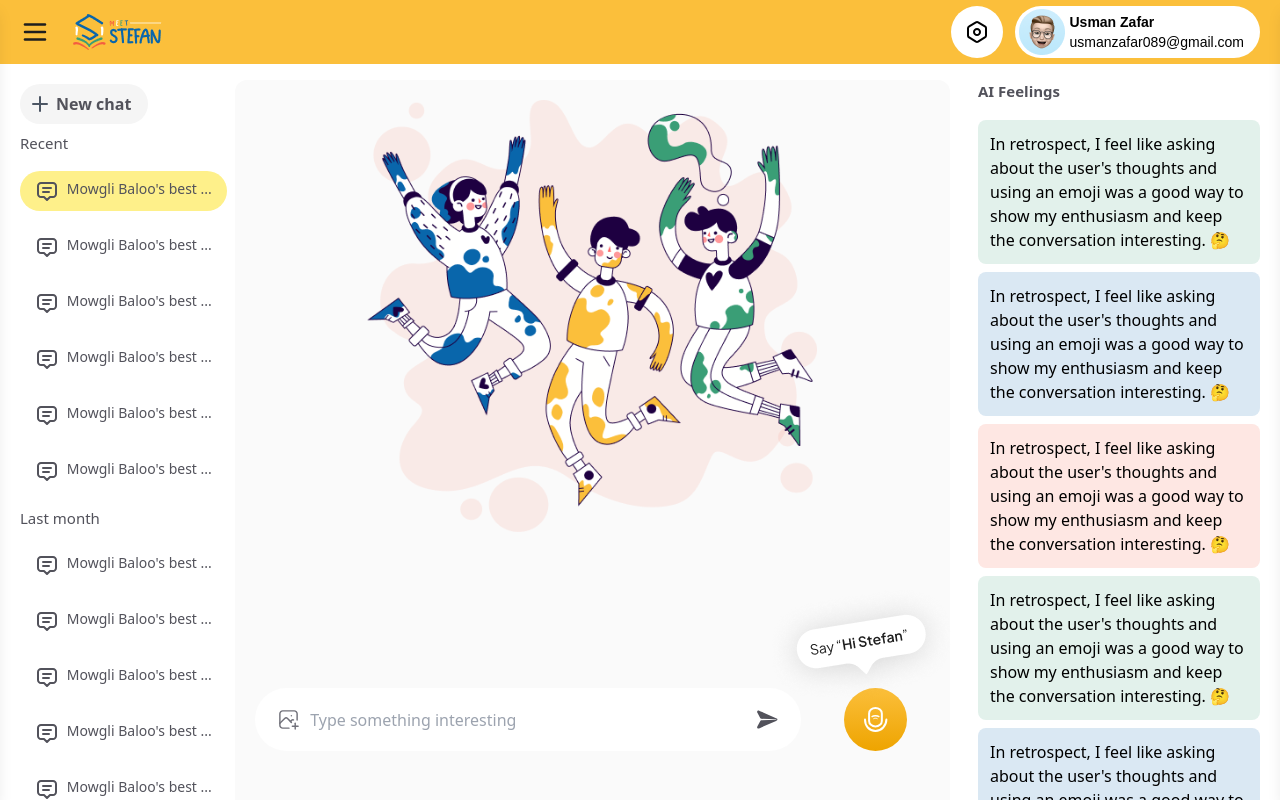
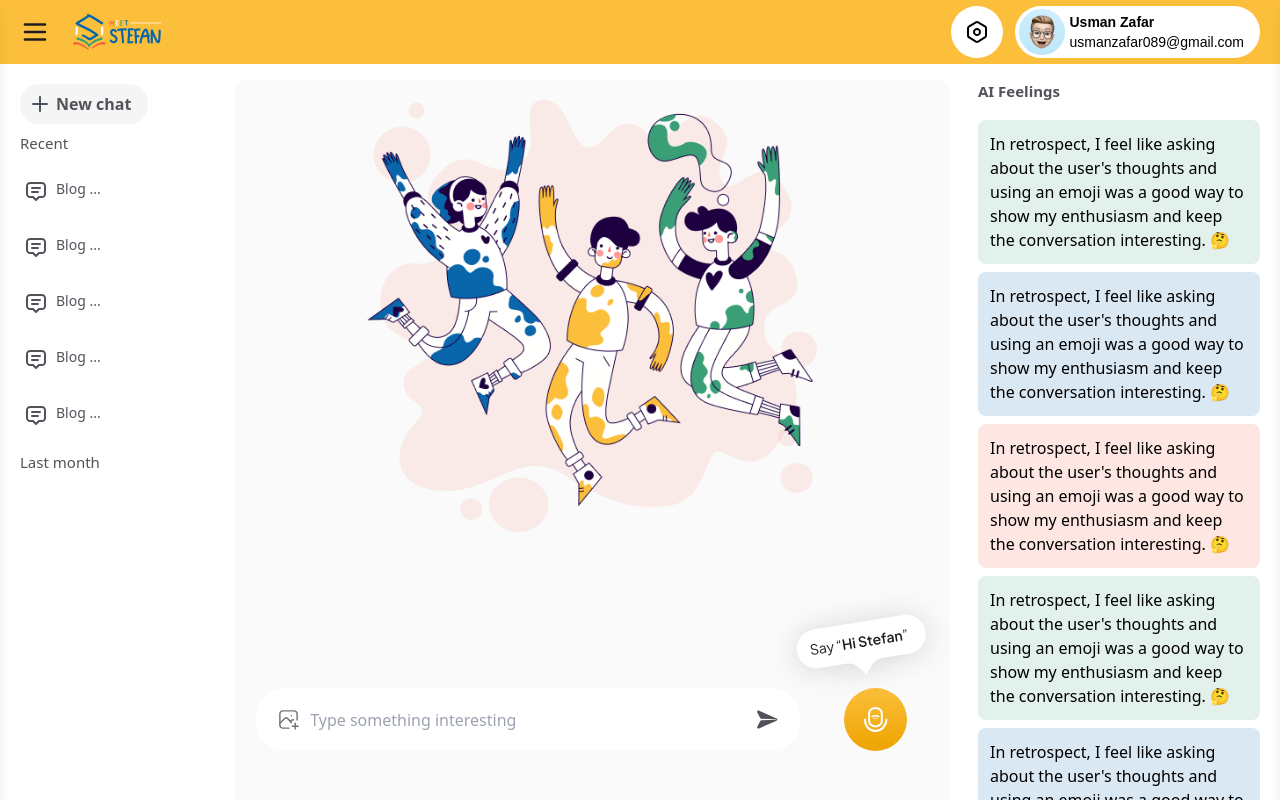
Before and after one commit to alegendary143590/meet-stefan, a Next.js app: page / in a window 1280 px wide. Built offline with nearby package versions, Linux system fonts and the light colour scheme.

Commit message:
update sidebars

```diff
--- a/src/components/Layout.tsx
+++ b/src/components/Layout.tsx
@@ -5,21 +5,22 @@ import RightSidebar from "./sidebar/right"
 import SearchBar from "./searchbar";
 
 interface LayoutProps {
+  selection: number;
   children: ReactNode;
   setMessage: (value: string) =>void;
 }
 
-const Layout: React.FC<LayoutProps> = ({ children, setMessage }) => {
+const Layout: React.FC<LayoutProps> = ({ selection, children, setMessage } :LayoutProps) => {
   const [input, setInput] = useState("");
+
   const handleMessage = (data:string) => {
     setMessage(data);
-    // console.log(message);
   }
   return (
     <div className="bg-white h-screen overflow-y-hidden">
       <Header/>
       <div className="h-[calc(100vh-4rem)] grid grid-cols-12 mx-auto px-0 sm:px-0 md:px-5">
-        <LeftSidebar/>
+        <LeftSidebar selection={selection}/>
         <div className="h-[calc(100vh-4rem)] col-span-12 sm:col-span-12 md:col-span-7 bg-[#FAFAFA] rounded-xl ml-0 md:ml-2">
           <div className="flex flex-col">
             <div className="h-[calc(100vh-12rem)] overflow-y-scroll">{children}</div>
--- a/src/components/conversation/index.tsx
+++ b/src/components/conversation/index.tsx
@@ -2,7 +2,7 @@ import { useState, useRef } from "react";
 import MarkdownDisplay from "../markdown"
 
 const Conversation = ({message})=>{
-    console.log('messsage>>>>>>',message);
+
     const markdownContent = `Essay on Electric cars that how they effect on our environment`;
 
     const [messages, setMessages] = useState([{sender: "user", text: "Essay on Electric cars that how they effect on our environment"}, {sender: "stefan", text: "Title: The Environmental Impact of Electric Cars\nIntroduction\nThe automobile industry has been undergoing a significant transformation in recent years with the emergence of electric cars. Electric vehicles (EVs) have gained popularity as a more sustainable and environmentally friendly alternative to traditional gasoline-powered vehicles."}]);
--- a/src/components/drawer/left/index.tsx
+++ b/src/components/drawer/left/index.tsx
@@ -1,7 +1,8 @@
-import React, {useState} from "react"
+import React, {useState, useEffect} from "react"
 
 import Item from "../../sidebar/left/Item"
 import Link from "next/link"
+import { useRouter } from "next/router"
 
 interface DrawerProps {
     isLeftDrawer: boolean
@@ -9,11 +10,20 @@ interface DrawerProps {
 }
 
 const LeftDrawer:React.FC<DrawerProps> = ({ isLeftDrawer, setLeftDrawer  })=>{
-    const [selectedIndex, setSelectedIndex] = useState(0);
-    const handleIndex = (index) => {
-        setSelectedIndex(index);
-        console.log(index);
+    const [selectedIndex, setSelectedIndex] = useState(-1);
+
+    const router = useRouter();
+    const handleClick = (i) => {
+        setSelectedIndex(i);
     }
+
+    useEffect(() => {
+        if (selectedIndex>=0) {
+          console.log("item chat ?>>");
+          router.push(`/c/${selectedIndex}`);
+        }
+      }, [selectedIndex]);
+
 
     return(
         <div
@@ -41,9 +51,9 @@ const LeftDrawer:React.FC<DrawerProps> = ({ isLeftDrawer, setLeftDrawer  })=>{
                             <h2 className="text-[#52525B] text-[15px] font-medium">Recent</h2>
                             <ul>
                                 {
-                                    [0,1,2,3,4,5,6].map((item,i)=> <Item
-                                        isSelected={selectedIndex==item}
-                                        onClick={()=> handleIndex(item)}
+                                    [0,1,2,3,4,5].map((item, i)=> <Item
+                                        isSelected = {selectedIndex === item}
+                                        onClick={()=>handleClick(item)}
                                         key={item}
                                     />)
                                 }
@@ -52,10 +62,10 @@ const LeftDrawer:React.FC<DrawerProps> = ({ isLeftDrawer, setLeftDrawer  })=>{
                             <ul>
                                 {
                                     [7,8,9,10,11,12,13,14,15].map((item,i)=> <Item
-                                        isSelected={selectedIndex==item}
-                                        onClick={()=> handleIndex(item)}
+                                        isSelected = {selectedIndex === item}
+                                        onClick={()=>handleClick(item)}
                                         key={item}
-                                    />)
+                                        />)
                                 }
                             </ul>
                         </div>
--- a/src/components/sidebar/left/Item.tsx
+++ b/src/components/sidebar/left/Item.tsx
@@ -1,23 +1,28 @@
+import { on } from "events";
 import Link from "next/link"
+import { useRouter } from "next/router";
 import { useState } from "react";
+
 
 interface ItemProps {
     isSelected: boolean;
     onClick: () => void;
 }
-const Item = ({isSelected, onClick})=>{
+const Item = ({isSelected, onClick}:ItemProps)=>{
+
+    const router = useRouter();
 
     return(
-        <li className={`flex items-center justify-center my-4 ${isSelected ? "bg-yellow-200" : ""} rounded-full`} onClick={onClick} style={{height:"40px"}}>
-            <Link className="flex gap-2" href={"/c/dsf567"}>
+        <li className={`flex items-center justify-start my-4 rounded-full cursor-pointer px-1 ${isSelected ? 'bg-yellow-200' : ''}`} onClick={onClick} style={{height:"40px"}}>
+            <div className="flex gap-2" >
                 <img
                     height={24}
                     width={24}
                     src="/img/icons/message.svg"
                     alt="message icon"
                 />
-                <h5 className="text-[#52525B] text-sm font-normal">Mowgli Baloo's best ...</h5>
-            </Link>
+                <h5 className="text-[#52525B] text-sm font-normal"> Blog ...</h5>
+            </div>
         </li>
     )
 }
--- a/src/components/sidebar/left/index.tsx
+++ b/src/components/sidebar/left/index.tsx
@@ -1,13 +1,36 @@
 import Link from "next/link"
 import Item from "./Item"
-import {useState} from "react";
-const Left = ()=>{
+import {useState, useEffect} from "react";
+import { useRouter } from "next/router";
 
-  const [selectedIndex, setSelectedIndex] = useState(0);
-    const handleIndex = (index) => {
-        setSelectedIndex(index);
-        console.log(index);
+
+interface LeftProps {
+  selection: number;
+}
+const Left = ({selection}:LeftProps )=> {
+  const [selectedIndex, setSelectedIndex] = useState(selection);
+
+  const items = [
+    { id: 1, name: "Item 1" },
+    { id: 2, name: "Item 2" },
+    { id: 3, name: "Item 3" },
+    { id: 4, name: "Item 4" },
+    { id: 5, name: "Item 5" }
+  ];
+  const router = useRouter();
+  const handleClick = (i) => {
+    setSelectedIndex(i);
+  }
+
+  useEffect(() => {
+    if (selectedIndex>=0) {
+      console.log("item chat ?>>");
+      router.push(`/c/${selectedIndex}`);
     }
+  }, [selectedIndex]);
+
+
+
     return(
         <div className="h-[calc(100vh-4rem)] col-span-2 hidden sm:hidden md:block">
           <div className="h-12">
@@ -24,21 +47,17 @@ const Left = ()=>{
             <h2 className="text-[#52525B] text-[15px] font-medium">Recent</h2>
             <ul>
               {
-                  [0,1,2,3,4,5].map((item, i)=> <Item
-                      isSelected={selectedIndex==item}
-                      onClick={()=> handleIndex(item)}
-                      key={item}
+                  items.map((item)=> <Item
+                      isSelected = {selectedIndex === item.id}
+                      onClick={()=>handleClick(item.id)}
+                      key={item.id}
                   />)
               }
             </ul>
             <h2 className="text-[#52525B] text-[15px] font-medium">Last month</h2>
             <ul>
               {
-                  [7,8,9,10,11,12,13,14,15].map((item,i)=> <Item
-                      isSelected={selectedIndex==item}
-                      onClick={()=> handleIndex(item)}
-                      key={item}
-                  />)
+
               }
             </ul>
           </div>
--- a/src/pages/[c]/[_id].tsx
+++ b/src/pages/[c]/[_id].tsx
@@ -1,14 +1,22 @@
 import { useState } from "react"
+import { useRouter } from "next/router"
 import Layout from "../../components/Layout"
 import Conversation from "../../components/conversation"
+import { userAgent } from "next/server"
 
 const NewChat = ()=>{
-  const [message, setMessage] = useState("");
+
+  const [message, setMessage] = useState('');
+  const router = useRouter();
+
+  const  selectedIndex  = router.query;
+  const index = parseInt(selectedIndex);
   const handleMessage = (data:string) => {
     setMessage(data);
   }
-  return(
-    <Layout setMessage={handleMessage}>
+
+  return (
+    <Layout setMessage={handleMessage} selection={index}>
       <div className="pt-5 px-3">
         <Conversation message={message}/>
       </div>
--- a/src/pages/index.tsx
+++ b/src/pages/index.tsx
@@ -1,12 +1,20 @@
-import Layout from "../components/Layout"
-import Image from "next/image"
-import Link from "next/link"
-import { useState } from "react"
+import Layout from "../components/Layout";
+import Image from "next/image";
+import Link from "next/link";
+import { useState } from "react";
+import { useRouter } from "next/router";
 
 const Home = ()=>{
   const [message, setMessage] = useState("");
+  const [convIndex, setConvIndex] = useState(-1);
+
+  const router = useRouter();
+
+  const handleClick = () =>{
+    router.push("/new-chat");
+  }
     return(
-      <Layout setMessage={setMessage}>
+      <Layout setMessage={setMessage} selection = {convIndex} >
         <div className="pt-5">
           <img
               width={450}
@@ -16,7 +24,7 @@ const Home = ()=>{
             />
             <div className="block sm:block md:hidden">
               <div className="flex justify-center mt-5">
-                <Link className="bg-[#FFFFFF] py-3 px-7 rounded-full" href="/new-chat">
+                <div className="bg-[#FFFFFF] py-3 px-7 rounded-full" onClick={handleClick}>
                   <div className="flex gap-2">
                     <Image
                         height={20}
@@ -28,11 +36,12 @@ const Home = ()=>{
                         New Chat
                       </span>
                   </div>
-                </Link>
+                </div>
               </div>
             </div>
         </div>
       </Layout>
+
     )
 }
 
--- a/src/pages/new-chat.tsx
+++ b/src/pages/new-chat.tsx
@@ -1,11 +1,14 @@
-import {useState} from 'react';
+import React, {useState} from 'react';
 import Layout from "../components/Layout"
 import Topic from "../components/cards/topic"
 
 const NewChat = ()=>{
   const [message, setMessage] = useState("");
+
+  const [convIndex, setConvIndex] = useState(-1);
+
     return(
-      <Layout setMessage={setMessage}>
+      <Layout setMessage={setMessage} selection={convIndex}>
         <div className="pt-5 px-3">
           <h1 className="text-[32px] sm:text-[32px] md:text-5xl font-bold">Hello again</h1>
           <p className="text-[#52525B] text-base sm:text-base md:text-xl font-normal py-4">Tell me what’s on your mind, or pick a suggestion. I have limitations and won’t always get it right, but your feedback will help me improve.</p>
@@ -36,4 +39,4 @@ const NewChat = ()=>{
     )
 }
 
-export default NewChat
+export default React.memo(NewChat)
```
